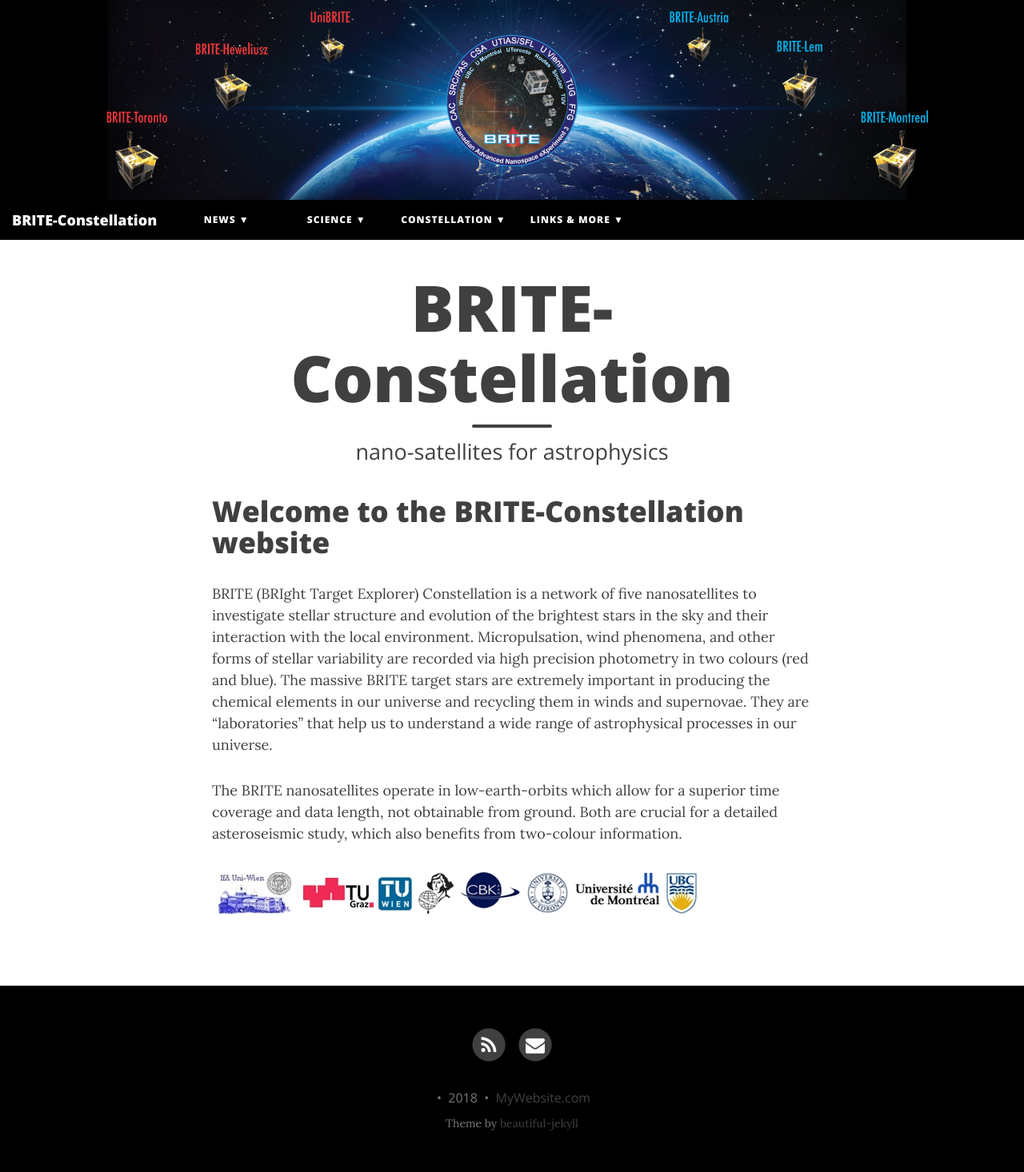
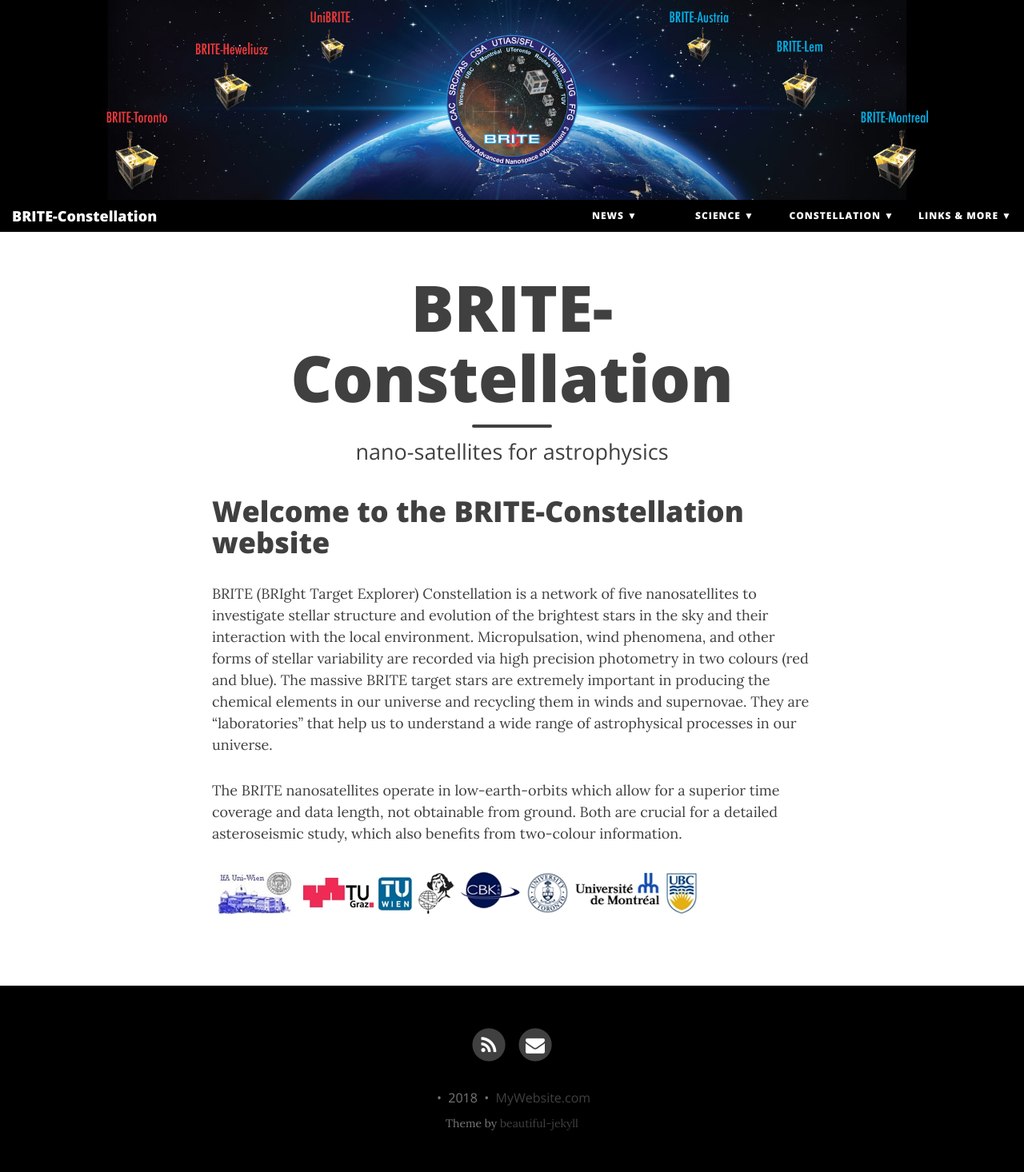
Before and after one commit to StellarAstrophysics-LFU/brite-constellation, a Jekyll site: the page built from index.md, in a window 1280 px wide. Shown: the whole page at 80% size. Built offline with Jekyll 4.4.1, drawn with Linux system fonts in a browser that asks for light colours; nearby versions of some CDN libraries.

Commit message:
Further fixes to layout

```diff
--- a/_includes/nav.html
+++ b/_includes/nav.html
@@ -1,8 +1,20 @@
 <nav class="navbar navbar-default navbar-fixed-top navbar-custom">
   <div class="container-fluid">
+    <div class="navbar-header">
+      <button type="button" class="navbar-toggle" data-toggle="collapse" data-target="#main-navbar">
+        <span class="sr-only">Toggle navigation</span>
+        <span class="icon-bar"></span>
+        <span class="icon-bar"></span>
+        <span class="icon-bar"></span>
+      </button>
+      {% if site.title-img %}
+        <a class="navbar-brand navbar-brand-logo" href="{{ site.url }}"><img src="{{ site.title-img }}"/></a>
+      {% else %}
+        <a class="navbar-brand" href="{{ site.url }}">{{ site.title }}</a>
+      {% endif %}
+    </div>
     <div class="collapse navbar-collapse" id="main-navbar">
       <ul class="nav navbar-nav navbar-right">
-          <a class="navbar-brand" href="{{ site.url }}">{{ site.title }}</a>
       {% for link in site.navbar-links %}
         {% if link[1].first %}
           <li class="navlinks-container">
--- a/css/main.css
+++ b/css/main.css
@@ -154,7 +154,7 @@
 
 
 .navbar-custom {
-  padding: 150px 0;
+  padding: 120px 0;
   background-repeat:no-repeat;
   background-position: center top;
   {% if site.navbar-img %}
@@ -218,19 +218,36 @@
 .container-fluid {
   padding-left: max(15px, env(safe-area-inset-left));
   padding-right: max(15px, env(safe-area-inset-right));
-  position: absolute;
-  -webkit-transition: left .5s ease-in-out,top .5s ease-in-out,padding .5s ease-in-out;
-  -moz-transition: left .5s ease-in-out,top .5s ease-in-out,padding .5s ease-in-out;
-  transition: left .5s ease-in-out,top .5s ease-in-out,padding .5s ease-in-out;
-  top: 250px;
+  -webkit-transition: position .5s ease-in-out,left .5s ease-in-out,top .5s ease-in-out,padding .5s ease-in-out;
+  -moz-transition: position .5s ease-in-out,left .5s ease-in-out,top .5s ease-in-out,padding .5s ease-in-out;
+  transition: position .5s ease-in-out,left .5s ease-in-out,top .5s ease-in-out,padding .5s ease-in-out;
+    top: 125px;
   left: 0px;
+  right: 0px;
+  bottom: 0px;
+  position: relative;
   }
   .container-fluid.top-nav-short {
     top: 0px;
-    left: 0px
-    position: initial;
+    left: 0px;
+    position: relative
   }
 }
+.container-fluid {
+  -webkit-transition: position .5s ease-in-out,left .5s ease-in-out,top .5s ease-in-out,padding .5s ease-in-out;
+  -moz-transition: position .5s ease-in-out,left .5s ease-in-out,top .5s ease-in-out,padding .5s ease-in-out;
+  transition: position .5s ease-in-out,left .5s ease-in-out,top .5s ease-in-out,padding .5s ease-in-out;
+    top: 125px;
+  left: 0px;
+  right: 0px;
+  bottom: 0px;
+  position: relative;
+  }
+  .container-fluid.top-nav-short {
+    top: 0px;
+    left: 0px;
+    position: relative
+  }
 
 /* Multi-level navigation links */
 .navbar-custom .nav .navlinks-container {
@@ -456,7 +473,7 @@
 /* --- Post and page headers --- */
 
 .intro-header {
-  margin: 80px 0 20px;
+  margin: 340px 0 20px;
   position: relative;
 }
 .intro-header.big-img {
```
